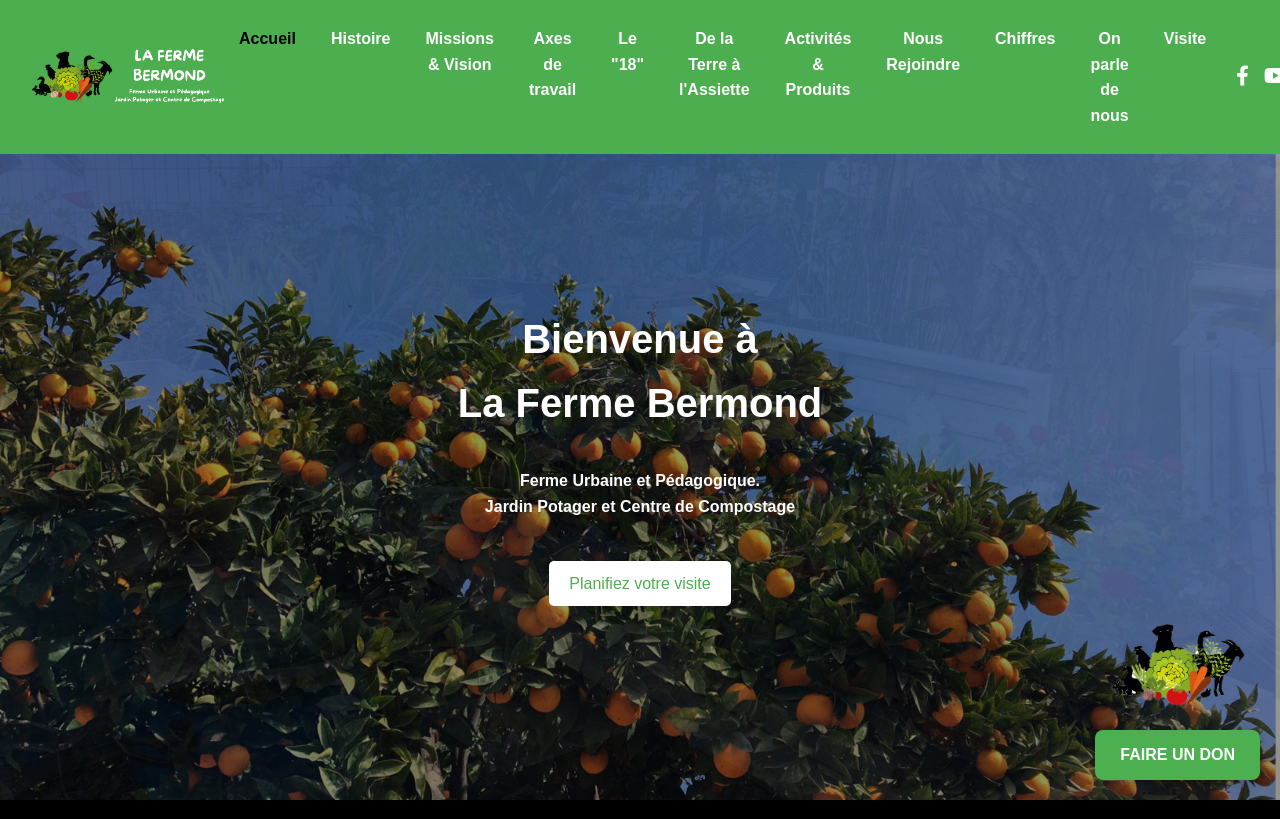
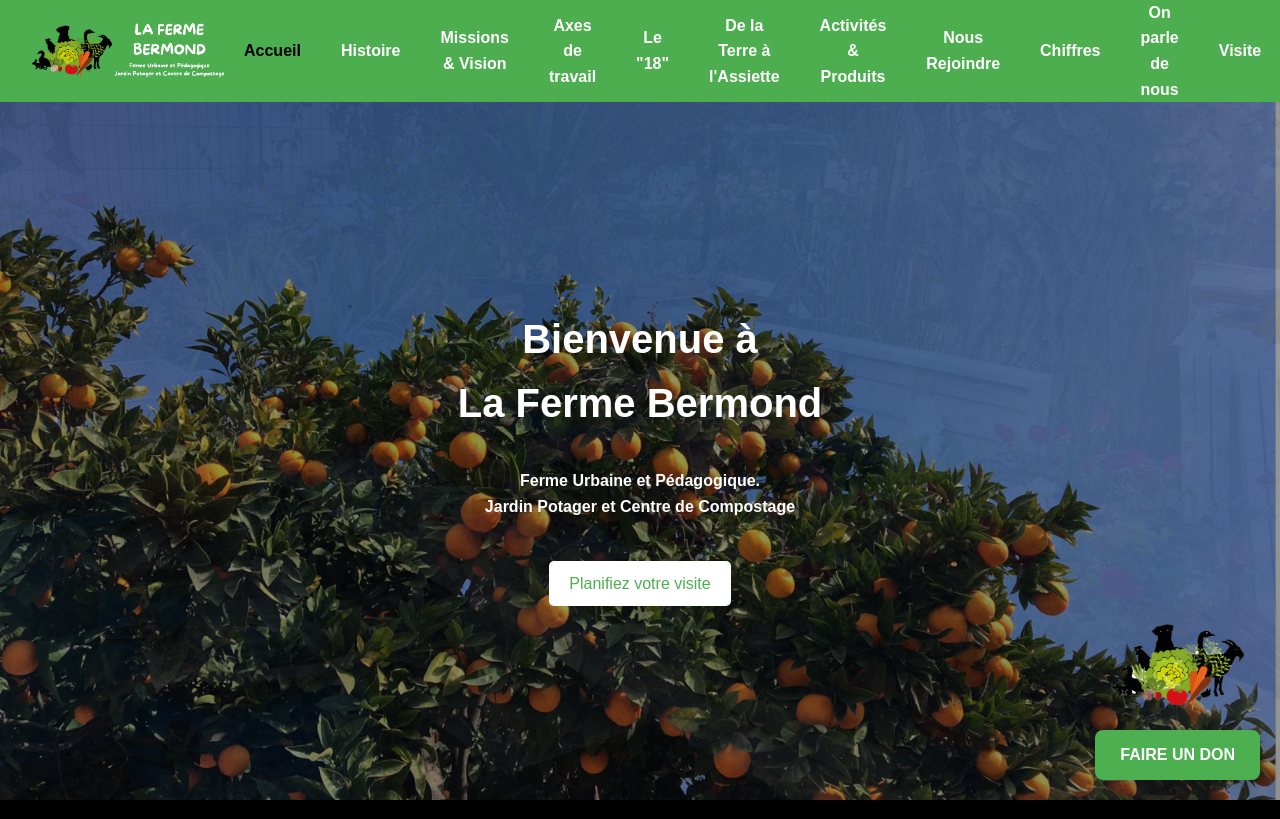
Before and after one commit to ReyDioGames/FermeBermond, a PHP site: page / in a window 1280 px wide. Shown: the top 819 px of the page. Run offline with PHP 8.4, Linux system fonts and the light colour scheme.

Commit message:
ajustement head

```diff
--- a/styles.css
+++ b/styles.css
@@ -165,15 +165,19 @@ body {
 }
 
 .nav-links li {
-    margin-right: 20px;
+    display: flex;             /* transforme chaque <li> en conteneur flex */
+    align-items: center;       /* centre verticalement le texte */
+    justify-content: center;   /* centre horizontalement le texte */
+    height: 50px;              /* exemple de hauteur pour le menu */
+    margin: 0 20px;            /* espace entre les liens */
 }
 
 .nav-links a {
     text-decoration: none;
     color: #ffffff;
-    display: block;       /* permet de traiter le lien comme un bloc pour centrer le texte */
-    text-align: center;   /* centre le texte à l'intérieur du lien */
+    text-align: center;        /* centre le texte à l'intérieur du lien */
 }
+
 
 /* Cacher le menu burger sur les grands écrans */
 .burger {
```
